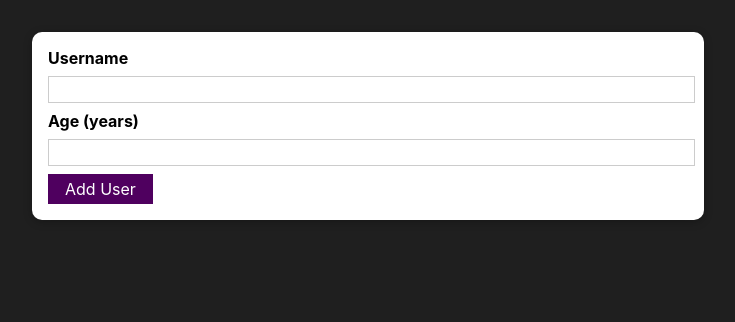
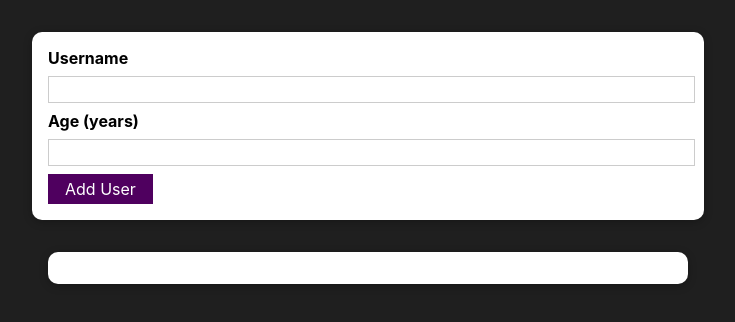
Before and after one commit to DavidsJulio/user-react-app, a React (Create React App) app: page / in a window 1280 px wide. Shown: the top 322 px of the page, without its empty margins (272-1007 px from the left). Built offline with nearby package versions, Linux system fonts and the light colour scheme.

Commit message:
UserList component and style

```diff
--- a/src/App.js
+++ b/src/App.js
@@ -1,10 +1,12 @@
 import React from "react";
 import AddUser from "./components/Users/AddUser";
+import UsersList from "./components/Users/UsersList";
 
 function App() {
   return (
     <div className="App">
       <AddUser />
+      <UsersList users={[]} />
     </div>
   );
 }
--- /dev/null
+++ b/src/components/Users/UsersList.js
@@ -0,0 +1,19 @@
+import React from "react";
+import Card from "../UI/Card";
+import classes from "./UsersList.module.css";
+
+function UsersList(props) {
+  return (
+    <Card className={classes.users}>
+      <ul>
+        {props.users.map((user) => (
+          <li>
+            {user.name} ({user.age} years old)
+          </li>
+        ))}
+      </ul>
+    </Card>
+  );
+}
+
+export default UsersList;
--- /dev/null
+++ b/src/components/Users/UsersList.module.css
@@ -0,0 +1,16 @@
+.users {
+  margin: 2rem auto;
+  width: 90%;
+  max-width: 40rem;
+}
+
+.users ul {
+  list-style: none;
+  padding: 1rem;
+}
+
+.users li {
+  border: 1px solid #ccc;
+  margin: 0.5rem 0;
+  padding: 0.5rem;
+}
```
